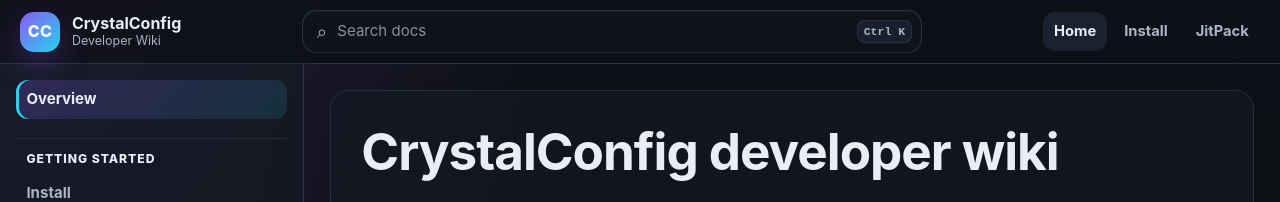
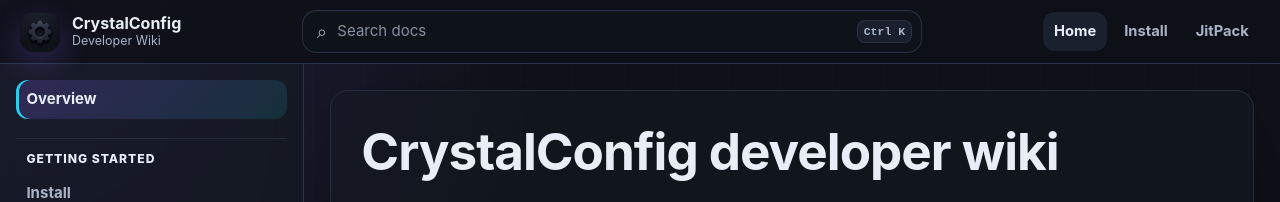
Before and after one commit to SomeoneOKxD/CrystalConfig, a Jekyll site: the page built from wiki/index.md, in a window 1280 px wide. Shown: the top 202 px of the page. Built offline with Jekyll 4.4.1, drawn with Linux system fonts in a browser that asks for light colours.

Commit message:
fix: repair GitHub Actions build and configure wiki branding

```diff
--- a/wiki/_layouts/default.html
+++ b/wiki/_layouts/default.html
@@ -5,6 +5,11 @@
   <meta name="viewport" content="width=device-width, initial-scale=1">
   <title>{% if page.title %}{{ page.title }} | {% endif %}{{ site.title }}</title>
   <meta name="description" content="{{ page.description | default: site.description }}">
+  <link rel="icon" href="{{ '/assets/img/favicon.svg' | relative_url }}" type="image/svg+xml">
+  <link rel="alternate icon" href="{{ '/favicon.ico' | relative_url }}">
+  <link rel="apple-touch-icon" sizes="180x180" href="{{ '/assets/img/apple-touch-icon.png' | relative_url }}">
+  <link rel="manifest" href="{{ '/site.webmanifest' | relative_url }}">
+  <meta name="theme-color" content="#0e1117">
   <link rel="stylesheet" href="{{ '/assets/css/style.css' | relative_url }}">
 </head>
 <body>
@@ -12,7 +17,12 @@
 
   <header class="topbar" aria-label="Site header">
     <a class="topbar-brand" href="{{ '/' | relative_url }}">
-      <span class="brand-mark">CC</span>
+      <span class="brand-mark brand-logo">
+        <picture>
+          <source srcset="{{ '/assets/img/logo.svg' | relative_url }}" type="image/svg+xml">
+          <img src="{{ '/assets/img/logo.png' | relative_url }}" alt="CrystalConfig logo" width="40" height="40">
+        </picture>
+      </span>
       <span>
         <strong>CrystalConfig</strong>
         <small>Developer Wiki</small>
--- a/wiki/assets/css/style.css
+++ b/wiki/assets/css/style.css
@@ -112,6 +112,23 @@
   font-weight: 800;
   letter-spacing: 0.02em;
   box-shadow: 0 12px 30px rgba(139, 92, 246, 0.26);
+}
+
+.brand-logo {
+  overflow: hidden;
+  padding: 0;
+  background: rgba(16, 20, 28, 0.86);
+}
+
+.brand-logo picture,
+.brand-logo img {
+  width: 100%;
+  height: 100%;
+  display: block;
+}
+
+.brand-logo img {
+  object-fit: cover;
 }
 
 .site-search {
```
Also changed, not shown: .github/workflows/build-mod.yml, .github/workflows/wiki-pages.yml, wiki/assets/img/apple-touch-icon.png (added), wiki/assets/img/favicon-16.png (added), wiki/assets/img/favicon-32.png (added), wiki/assets/img/favicon-48.png (added), wiki/assets/img/favicon-64.png (added), wiki/assets/img/favicon.svg (added), wiki/assets/img/icon-192.png (added), wiki/assets/img/icon-256.png (added), wiki/assets/img/icon-512.png (added), wiki/assets/img/logo.png (added), wiki/assets/img/logo.svg (added), wiki/favicon.ico (added), 1 more files, 3 other files.
